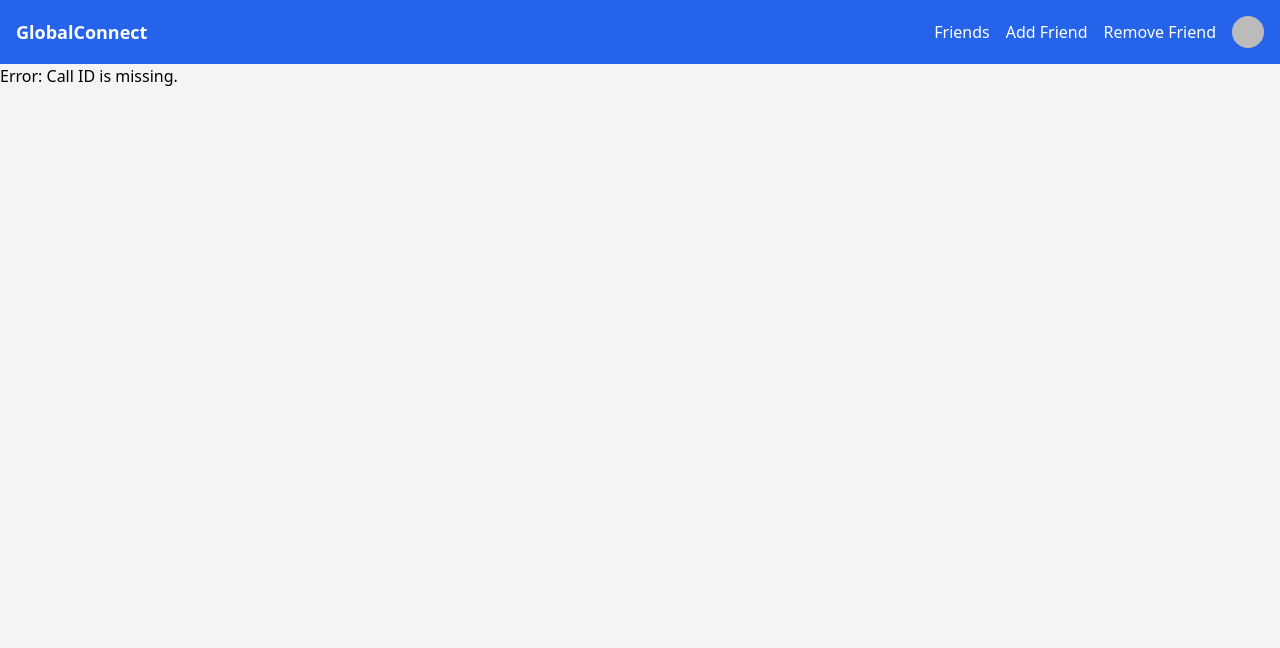
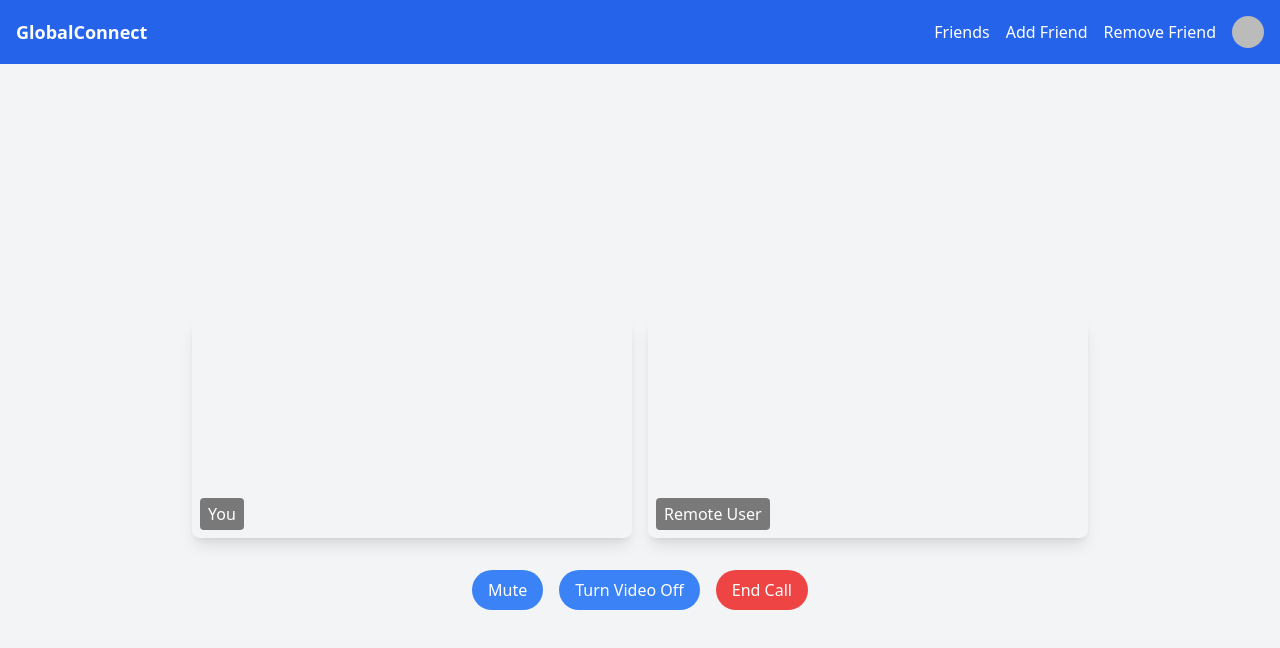
Before and after one commit to SA-Ahmed-W/GLOBAL_CONNECT_WEBAPP, a React (Vite) app: page /video-call in a window 1280 px wide. Shown: the top 648 px of the page. Built offline with nearby package versions, Linux system fonts and the light colour scheme; no server answers; the database is empty; sample sign-in values are in the browser's storage.

Commit message:
partial video call v1

```diff
--- a/src/pages/VideoCall.jsx
+++ b/src/pages/VideoCall.jsx
@@ -1,25 +1,304 @@
 import React, { useEffect, useRef, useState, useCallback, useMemo } from 'react';
-import { db } from '../config/firebase'; // Firestore reference
-import { doc, getDoc, updateDoc, setDoc, arrayUnion, onSnapshot } from 'firebase/firestore';
-import { useLocation } from 'react-router-dom';
+import { db } from '../config/firebase';
+import { doc, getDoc, updateDoc, setDoc, onSnapshot,arrayUnion } from 'firebase/firestore';
+import { useLocation, useNavigate } from 'react-router-dom';
 
 const VideoCall = () => {
     const location = useLocation();
+    const navigate = useNavigate();
     const callDocId = location.state?.callId || "";
     const isCaller = location.state?.isCaller || false;
 
-    if (!callDocId) {
-        console.error("Error: callDocId is undefined. Please provide a valid call ID.");
-        return <div>Error: Call ID is missing.</div>;
-    }
+    // Refs
+    const localVideoRef = useRef(null);
+    const remoteVideoRef = useRef(null);
+    const peerConnectionRef = useRef(null);
+    const localStreamRef = useRef(null);
 
-    const callDocRef = doc(db, "calls", callDocId);
+    // State
+    const [isConnected, setIsConnected] = useState(false);
+    const [isMuted, setIsMuted] = useState(false);
+    const [isVideoOff, setIsVideoOff] = useState(false);
 
+    // Memoized values
+    const servers = useMemo(() => ({
+        iceServers: [
+            {
+                urls: [
+                    'stun:stun1.l.google.com:19302',
+                    'stun:stun2.l.google.com:19302'
+                ]
+            }
+        ]
+    }), []);
 
+    const callDocRef = useMemo(() => doc(db, "calls", callDocId), [callDocId]);
+
+    // Initialize WebRTC peer connection
+    const initializePeerConnection = useCallback(() => {
+        const peerConnection = new RTCPeerConnection(servers);
+
+        peerConnection.ontrack = (event) => {
+            if (remoteVideoRef.current) {
+                remoteVideoRef.current.srcObject = event.streams[0];
+            }
+        };
+
+        peerConnection.onicecandidate = (event) => {
+            if (event.candidate) {
+                handleICECandidateEvent(event.candidate);
+            }
+        };
+
+        peerConnectionRef.current = peerConnection;
+        return peerConnection;
+    }, [servers]);
+
+    // Handle ICE candidate events
+    const handleICECandidateEvent = useCallback(async (candidate) => {
+        try {
+            const field = isCaller ? 'callerCandidates' : 'calleeCandidates';
+            await updateDoc(callDocRef, {
+                [field]: arrayUnion(candidate.toJSON())
+            });
+        } catch (error) {
+            console.error("Error handling ICE candidate:", error);
+        }
+    }, [isCaller, callDocRef]);
+
+    // Setup local media stream
+    const setupLocalStream = useCallback(async () => {
+        try {
+            const stream = await navigator.mediaDevices.getUserMedia({
+                video: true,
+                audio: true
+            });
+
+            if (localVideoRef.current) {
+                localVideoRef.current.srcObject = stream;
+            }
+
+            localStreamRef.current = stream;
+            stream.getTracks().forEach(track => {
+                peerConnectionRef.current?.addTrack(track, stream);
+            });
+        } catch (error) {
+            console.error("Error accessing media devices:", error);
+        }
+    }, []);
+
+    // Create and send offer (caller)
+    const createOffer = useCallback(async () => {
+        try {
+            const offer = await peerConnectionRef.current.createOffer();
+            await peerConnectionRef.current.setLocalDescription(offer);
+
+            await updateDoc(callDocRef, {
+                offer: {
+                    type: offer.type,
+                    sdp: offer.sdp
+                }
+            });
+        } catch (error) {
+            console.error("Error creating offer:", error);
+        }
+    }, [callDocRef]);
+
+    // Handle incoming offer (callee)
+    const handleOffer = useCallback(async (offer) => {
+        try {
+            await peerConnectionRef.current.setRemoteDescription(new RTCSessionDescription(offer));
+            const answer = await peerConnectionRef.current.createAnswer();
+            await peerConnectionRef.current.setLocalDescription(answer);
+
+            await updateDoc(callDocRef, {
+                answer: {
+                    type: answer.type,
+                    sdp: answer.sdp
+                }
+            });
+        } catch (error) {
+            console.error("Error handling offer:", error);
+        }
+    }, [callDocRef]);
+
+    // Handle incoming answer (caller)
+    const handleAnswer = useCallback(async (answer) => {
+        try {
+            const rtcAnswer = new RTCSessionDescription(answer);
+            await peerConnectionRef.current.setRemoteDescription(rtcAnswer);
+        } catch (error) {
+            console.error("Error handling answer:", error);
+        }
+    }, []);
+
+    // Handle remote ICE candidates
+    const handleRemoteICECandidates = useCallback(async (candidates) => {
+        try {
+            candidates.forEach(async (candidate) => {
+                await peerConnectionRef.current.addIceCandidate(new RTCIceCandidate(candidate));
+            });
+        } catch (error) {
+            console.error("Error handling remote ICE candidates:", error);
+        }
+    }, []);
+
+    // Toggle audio
+    const toggleAudio = useCallback(() => {
+        if (localStreamRef.current) {
+            localStreamRef.current.getAudioTracks().forEach(track => {
+                track.enabled = !track.enabled;
+            });
+            setIsMuted(!isMuted);
+        }
+    }, [isMuted]);
+
+    // Toggle video
+    const toggleVideo = useCallback(() => {
+        if (localStreamRef.current) {
+            localStreamRef.current.getVideoTracks().forEach(track => {
+                track.enabled = !track.enabled;
+            });
+            setIsVideoOff(!isVideoOff);
+        }
+    }, [isVideoOff]);
+
+    // End call
+    const endCall = useCallback(async () => {
+        try {
+            // Stop all tracks
+            localStreamRef.current?.getTracks().forEach(track => track.stop());
+
+            // Close peer connection
+            peerConnectionRef.current?.close();
+
+            // Update call status in Firestore
+            await updateDoc(callDocRef, {
+                status: 'ended',
+                endedAt: new Date().toISOString()
+            });
+
+            // Navigate back
+            navigate('/'); // Or wherever you want to redirect after call ends
+        } catch (error) {
+            console.error("Error ending call:", error);
+        }
+    }, [callDocRef, navigate]);
+
+    // Cleanup function
+    const cleanup = useCallback(() => {
+        localStreamRef.current?.getTracks().forEach(track => track.stop());
+        peerConnectionRef.current?.close();
+        setIsConnected(false);
+    }, []);
+
+    // Main setup effect
+    useEffect(() => {
+        const setup = async () => {
+            initializePeerConnection();
+            await setupLocalStream();
+
+            if (isCaller) {
+                await createOffer();
+            }
+        };
+
+        setup();
+
+        return cleanup;
+    }, [initializePeerConnection, setupLocalStream, createOffer, cleanup, isCaller]);
+
+    // Listen for remote changes
+    useEffect(() => {
+        const unsubscribe = onSnapshot(callDocRef, async (snapshot) => {
+            const data = snapshot.data();
+            if (!data) return;
+
+            if (!isCaller && data.offer && !peerConnectionRef.current?.currentRemoteDescription) {
+                await handleOffer(data.offer);
+            }
+
+            if (isCaller && data.answer && !peerConnectionRef.current?.currentRemoteDescription) {
+                await handleAnswer(data.answer);
+            }
+
+            const candidates = isCaller ? data.calleeCandidates : data.callerCandidates;
+            if (candidates?.length) {
+                await handleRemoteICECandidates(candidates);
+            }
+
+            if (data.status === 'ended') {
+                cleanup();
+                navigate('/');
+            }
+        });
+
+        return () => {
+            unsubscribe();
+            cleanup();
+        };
+    }, [
+        callDocRef,
+        isCaller,
+        handleOffer,
+        handleAnswer,
+        handleRemoteICECandidates,
+        cleanup,
+        navigate
+    ]);
 
     return (
-        <div>
-            <h1>Video Call</h1>
+        <div className="flex flex-col items-center justify-center min-h-screen bg-gray-100 p-4">
+            <div className="grid grid-cols-2 gap-4 mb-4 w-full max-w-4xl">
+                <div className="relative">
+                    <video
+                        ref={localVideoRef}
+                        autoPlay
+                        playsInline
+                        muted
+                        className="w-full rounded-lg shadow-lg"
+                    />
+                    <p className="absolute bottom-2 left-2 bg-black bg-opacity-50 text-white px-2 py-1 rounded">
+                        You
+                    </p>
+                </div>
+                <div className="relative">
+                    <video
+                        ref={remoteVideoRef}
+                        autoPlay
+                        playsInline
+                        className="w-full rounded-lg shadow-lg"
+                    />
+                    <p className="absolute bottom-2 left-2 bg-black bg-opacity-50 text-white px-2 py-1 rounded">
+                        Remote User
+                    </p>
+                </div>
+            </div>
+
+            <div className="flex gap-4 mt-4">
+                <button
+                    onClick={toggleAudio}
+                    className={`px-4 py-2 rounded-full ${
+                        isMuted ? 'bg-red-500' : 'bg-blue-500'
+                    } text-white`}
+                >
+                    {isMuted ? 'Unmute' : 'Mute'}
+                </button>
+                <button
+                    onClick={toggleVideo}
+                    className={`px-4 py-2 rounded-full ${
+                        isVideoOff ? 'bg-red-500' : 'bg-blue-500'
+                    } text-white`}
+                >
+                    {isVideoOff ? 'Turn Video On' : 'Turn Video Off'}
+                </button>
+                <button
+                    onClick={endCall}
+                    className="px-4 py-2 rounded-full bg-red-500 text-white"
+                >
+                    End Call
+                </button>
+            </div>
         </div>
     );
 };
```
